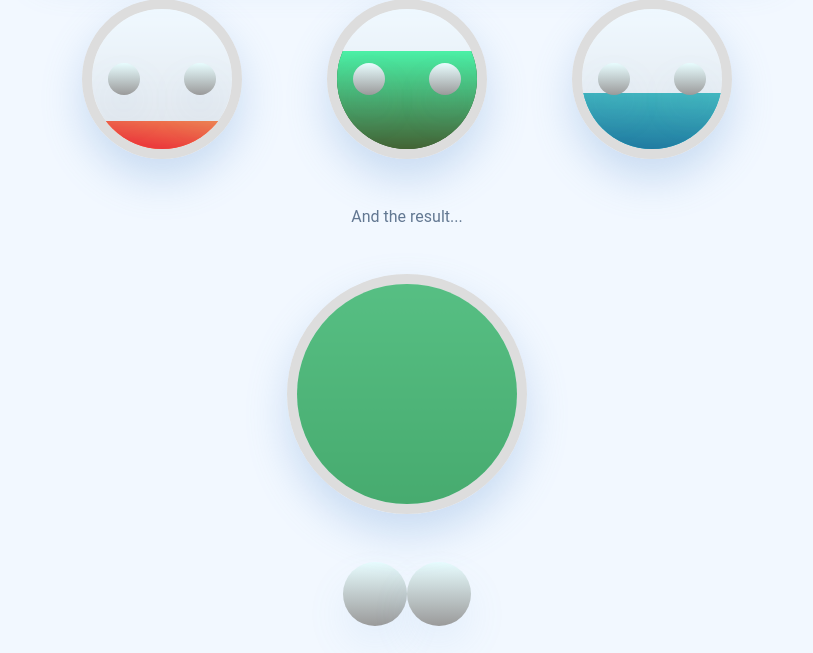
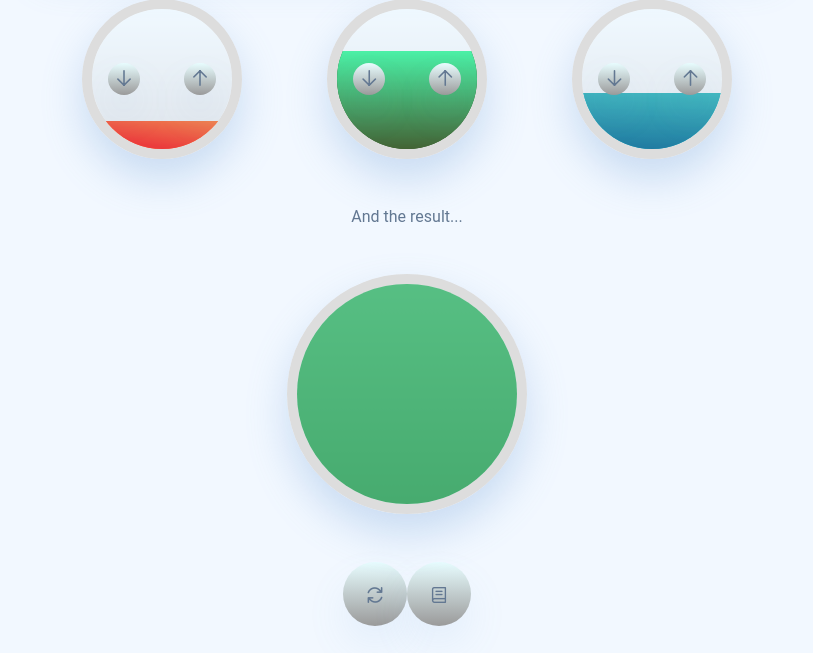
Before and after one commit to mateusz2247/mixtures-new-2-new, a Vue app: page / in a window 1280 px wide. Shown: the part 264-917 px from the top of the page, without its empty margins (233-1046 px from the left). Built offline with nearby package versions, Linux system fonts and the light colour scheme; a web font is replaced by a local one.

Commit message:
naprawione ikony

```diff
--- a/src/components/ModalItem.vue
+++ b/src/components/ModalItem.vue
@@ -13,7 +13,7 @@
 
       <footer class="modal__footer">
         <slot name="footer" />
-        <button-item icon="fas fa-times" @click="$emit('cancel')" />
+        <button-item icon="pi pi-fw pi-times" @click="$emit('cancel')" />
       </footer>
     </div>
   </div>
--- a/src/components/ResultBox.vue
+++ b/src/components/ResultBox.vue
@@ -53,7 +53,7 @@
    </template>
 
    <template v-slot:footer>
-    <button-item icon="fas fa-thumbs-up" />
+    <button-item icon="pi pi-fw pi-check" />
    </template>
 
 </ModalItem>
--- a/src/components/shared/ButtonItem.vue
+++ b/src/components/shared/ButtonItem.vue
@@ -1,6 +1,6 @@
 <template>
   <button @click="$emit('click')" :style="btnStyles" class="btn">
-    <span :class="`fas fa-${icon}`" />
+    <span :class="`pi pi-fw pi-${icon}`" />
   </button>
 </template>
 
```
